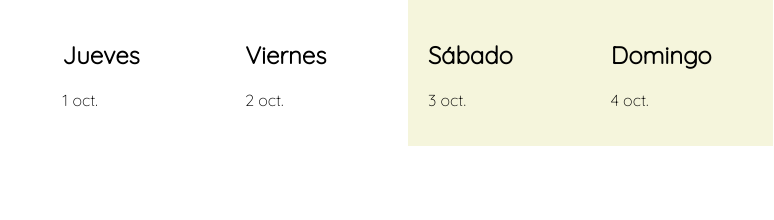
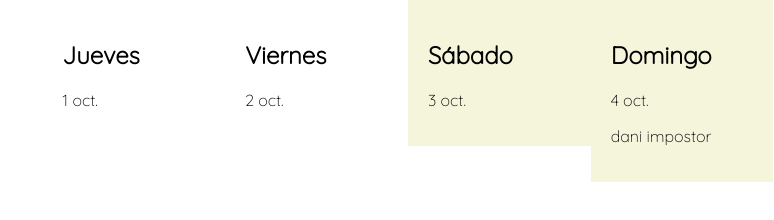
Before and after one commit to dannylarrea/DAW-page, a plain HTML site: page index.html in a window 1280 px wide. Shown: the whole page, without its empty margins (506-1280 px from the left). Drawn offline with Linux system fonts and the light colour scheme.

Commit message:
dani impostor

```diff
--- a/index.html
+++ b/index.html
@@ -42,6 +42,7 @@
         <div class="seven-column sab-dom">
             <h2>Domingo</h2>
             <p>4 oct.</p>
+            <p>dani impostor</p>
         </div>
     </div>
     <div class="row">
```
